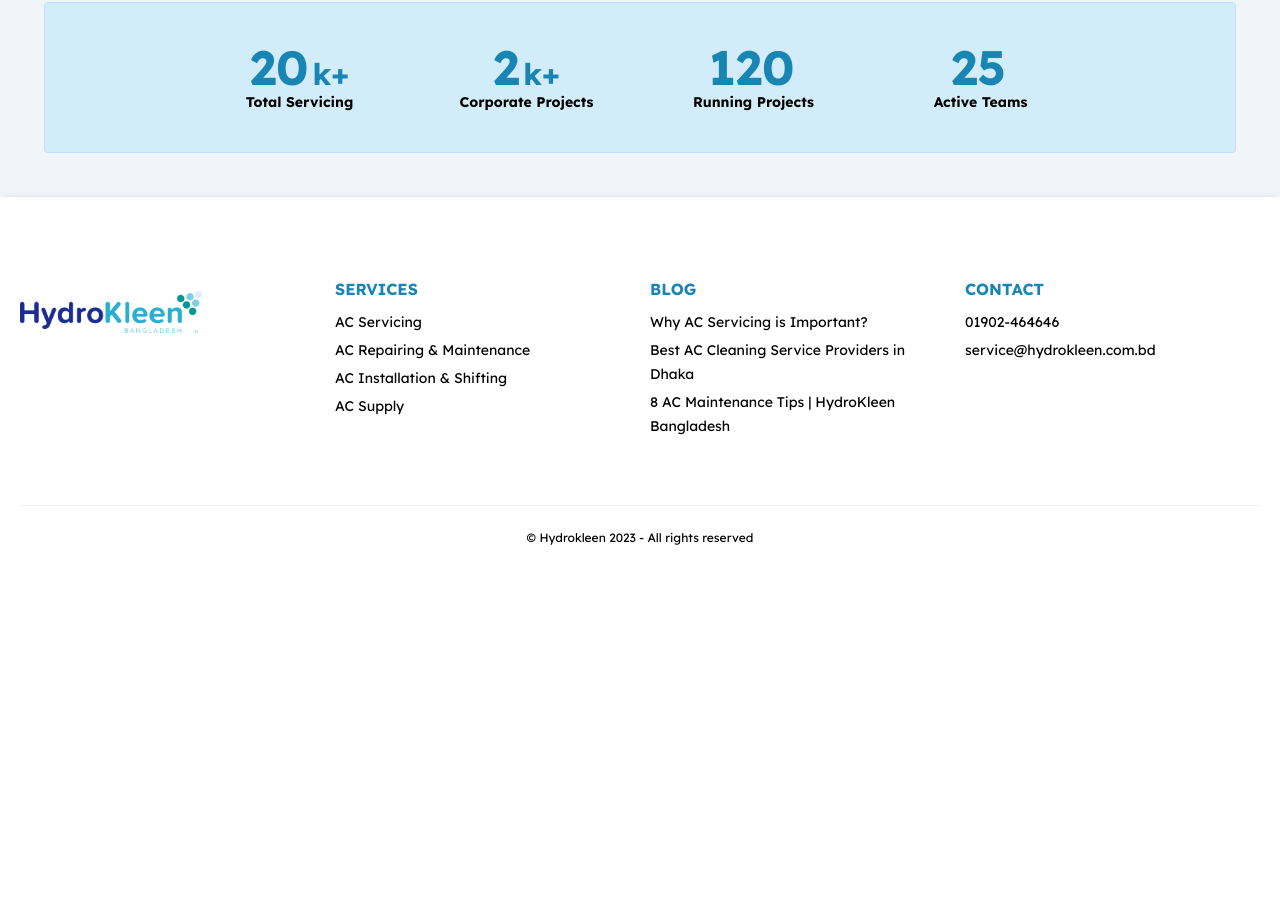
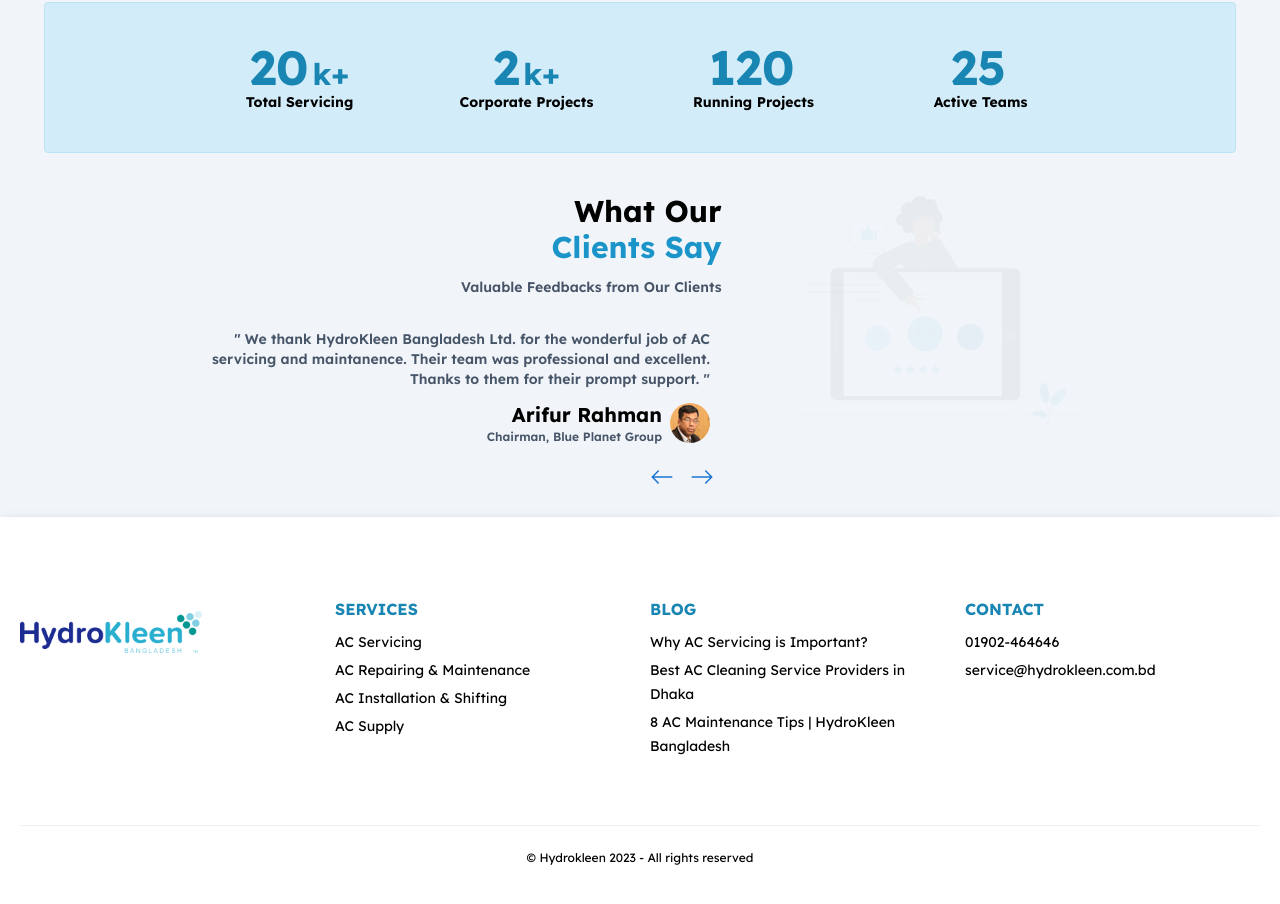
Before and after one commit to tam11a/hydrokleen, a React (Vite) app: page / in a window 1280 px wide. Shown: the part 2628-3532 px from the top of the page. Before the commit the page ends 3254 px from the top, so only its background shows below. Built offline with nearby package versions, Linux system fonts and the light colour scheme.

Commit message:
added: client say

```diff
--- /dev/null
+++ b/src/pages/Home/components/ClientsSay/index.tsx
@@ -0,0 +1,117 @@
+import { IconButton } from "@mui/material";
+import React from "react";
+import { BsArrowLeft, BsArrowRight } from "react-icons/bs";
+import { Swiper, SwiperClass, SwiperSlide } from "swiper/react";
+// import required modules
+
+// Import Swiper styles
+import "swiper/css";
+import { Autoplay, Navigation } from "swiper/modules";
+
+const ClientsSay: React.FC = () => {
+	const feedbacks = [
+		{
+			avatar: "/avatar/1.jpg",
+			name: "Arifur Rahman",
+			designation: "Chairman, Blue Planet Group",
+			feedback:
+				"We thank HydroKleen Bangladesh Ltd. for the wonderful job of AC servicing and maintanence. Their team was professional and excellent. Thanks to them for their prompt support.",
+		},
+		{
+			avatar: "/avatar/1.jpg",
+			name: "Arifur Rahman",
+			designation: "Chairman, Blue Planet Group",
+			feedback:
+				"We thank HydroKleen Bangladesh Ltd. for the wonderful job of AC servicing and maintanence. Their team was professional and excellent. Thanks to them for their prompt support.",
+		},
+		{
+			avatar: "/avatar/1.jpg",
+			name: "Arifur Rahman",
+			designation: "Chairman, Blue Planet Group",
+			feedback:
+				"We thank HydroKleen Bangladesh Ltd. for the wonderful job of AC servicing and maintanence. Their team was professional and excellent. Thanks to them for their prompt support.",
+		},
+	];
+	const navigationPrevRef = React.useRef(null);
+	const navigationNextRef = React.useRef(null);
+	const swiperRef = React.useRef<SwiperClass>();
+	return (
+		<div className="grid grid-cols-7 gap-2">
+			<div className="col-span-7 md:col-span-4">
+				<h2 className="text-3xl font-bold text-end mt-4">
+					What Our
+					<br />
+					<span className="text-primary-600">Clients Say</span>
+				</h2>
+				<p className="text-sm font-semibold text-slate-600 text-end mb-5 mt-3">
+					Valuable Feedbacks from Our Clients
+				</p>
+				<Swiper
+					navigation={{
+						prevEl: navigationPrevRef.current,
+						nextEl: navigationNextRef.current,
+					}}
+					onBeforeInit={(swiper: SwiperClass) => {
+						swiperRef.current = swiper;
+						if (navigationNextRef)
+							swiper.navigation.nextEl = navigationNextRef.current!;
+						if (navigationPrevRef)
+							swiper.navigation.prevEl = navigationPrevRef.current!;
+					}}
+					modules={[Navigation, Autoplay]}
+				>
+					{feedbacks.map((feedback, index) => (
+						<SwiperSlide key={index}>
+							<div className="flex flex-col items-end p-3 justify-center">
+								<p className="text-sm font-semibold text-right text-slate-600 max-w-lg">
+									" {feedback.feedback} "
+								</p>
+								<div className="flex flex-row gap-2 mt-3 items-center justify-start">
+									<div>
+										<h3 className="text-xl font-bold text-end">
+											{feedback.name}
+										</h3>
+										<p className="text-xs font-semibold text-end text-slate-600">
+											{feedback.designation}
+										</p>
+									</div>
+									<img
+										src={feedback.avatar}
+										alt={feedback.name}
+										className="w-10 h-10 rounded-full"
+									/>
+								</div>
+							</div>
+						</SwiperSlide>
+					))}
+				</Swiper>
+				<div className="flex flex-row items-center justify-end text-primary-600">
+					<IconButton
+						color="primary"
+						id="prev-review"
+						ref={navigationPrevRef}
+						onClick={() => swiperRef.current?.slidePrev()}
+					>
+						<BsArrowLeft />
+					</IconButton>
+					<IconButton
+						color="primary"
+						id="next-review"
+						ref={navigationNextRef}
+						onClick={() => swiperRef.current?.slideNext()}
+					>
+						<BsArrowRight />
+					</IconButton>
+				</div>
+			</div>
+			<div className="col-span-3 hidden md:inline-block">
+				<img
+					src="/review.svg"
+					className="max-h-64"
+				/>
+			</div>
+		</div>
+	);
+};
+
+export default ClientsSay;
--- a/src/pages/Home/index.tsx
+++ b/src/pages/Home/index.tsx
@@ -5,6 +5,7 @@
 import RecentWork from "./components/RecentWork";
 import Clients from "./components/Clients";
 import Stats from "./components/Stats";
+import ClientsSay from "./components/ClientsSay";
 
 const Home: React.FC = () => {
 	return (
@@ -15,6 +16,7 @@
 			<RecentWork />
 			<Clients />
 			<Stats />
+			<ClientsSay />
 		</>
 	);
 };
```
Also changed, not shown: public/avatar/1.jpg (added), public/review.svg (added).
